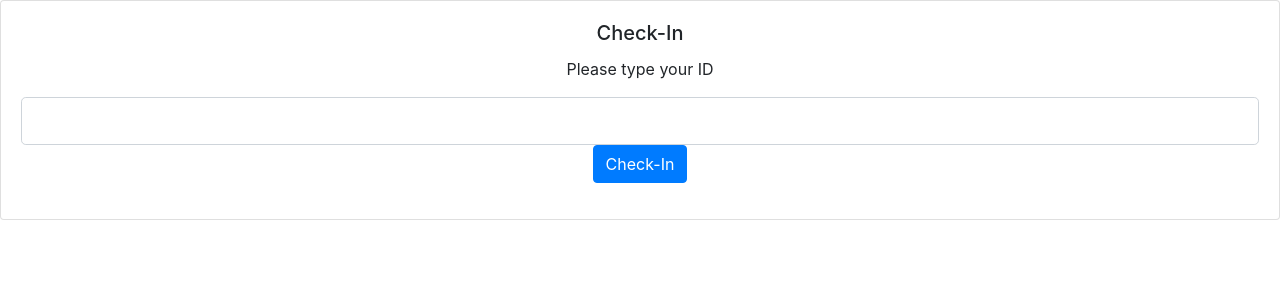
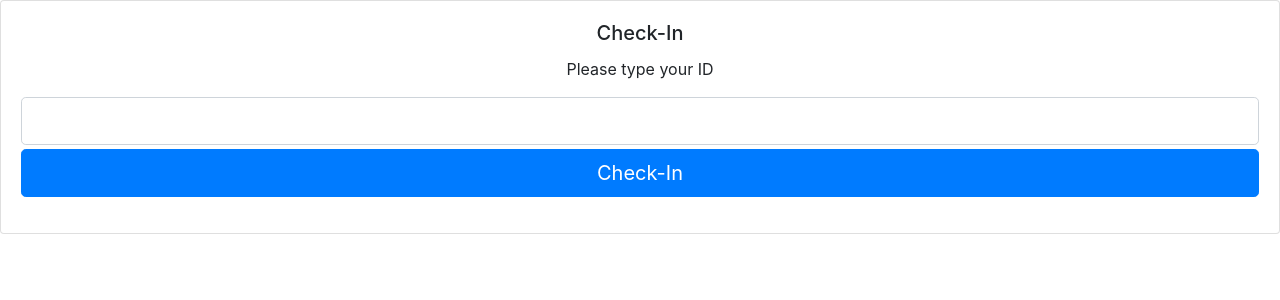
Before and after one commit to akalliokoski/christmas-on-fhir, a React app: page / in a window 1280 px wide. Shown: the top 300 px of the page. Built offline with nearby package versions, Linux system fonts and the light colour scheme.

Commit message:
Minor style changes

```diff
--- a/src/components/CheckIn/CheckIn.js
+++ b/src/components/CheckIn/CheckIn.js
@@ -25,7 +25,12 @@ export default class CheckIn extends Component {
           <Form onSubmit={this.onSubmit}>
             <FormGroup>
               <Input bsSize="lg" />
-              <Button color="primary" type="submit">
+              <Button
+                className="mt-1 btn-block"
+                size="lg"
+                color="primary"
+                type="submit"
+              >
                 Check-In
               </Button>
             </FormGroup>
```
